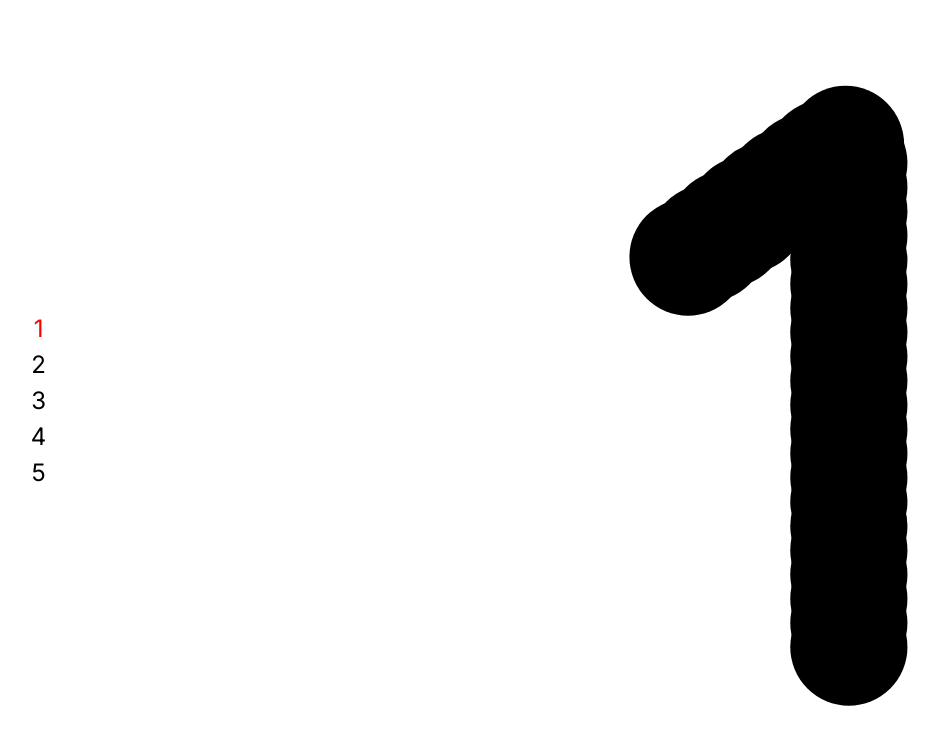
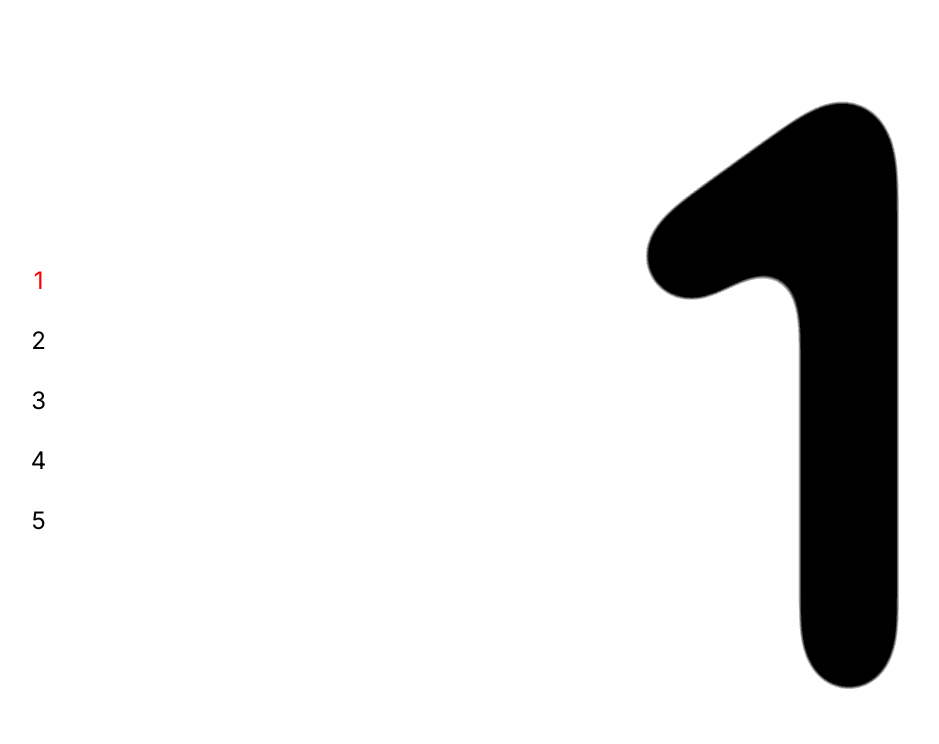
Before and after one commit to thetitasghosh/Text-Gooey-Effect, a Next.js app: page / in a window 1280 px wide. Shown: the top 744 px of the page, without its empty margins (34-973 px from the left). Built offline with nearby package versions, Linux system fonts and the light colour scheme.

Commit message:
added filter and style

```diff
--- a/src/app/globals.css
+++ b/src/app/globals.css
@@ -17,7 +17,8 @@
 
 body {
   color: rgb(var(--text-color));
-  background: var(--foreground-rgb)
+  background: var(--foreground-rgb);
+  overflow: hidden;
 }
 
 @layer utilities {
--- /dev/null
+++ b/src/app/page.css
@@ -0,0 +1,3 @@
+svg{
+    filter: url(#filter);
+}
--- a/src/app/page.js
+++ b/src/app/page.js
@@ -1,73 +1,106 @@
-"use client"
-import React, { useRef ,useState ,useEffect } from 'react';
-import { animate } from 'framer-motion';
+"use client";
+import React, { useRef, useState, useEffect } from "react";
+import { animate } from "framer-motion";
+import './page.css'
 const Home = () => {
-
   const svgnumbers = [
     "M87.9,79.2c1.1-0.4,53.7-39.2,54.9-39.1v180.5",
     "M81.7,85.7c-1.4-67,112.3-55.1,90.2,11.6c-12.6,32-70.6,83.7-88.8,113.7h105.8",
     "M74.8,178.5c3,39.4,63.9,46.7,88.6,23.7c34.3-35.1,5.4-75.8-41.7-77c29.9,5.5,68.7-43.1,36.5-73.7 c-23.4-21.5-76.5-11.1-78.6,25",
     "M161.9,220.8 161.9,41 72.6,170.9 208.2,170.9",
-    "M183.2,43.7H92.1l-10,88.3c0,0,18.3-21.9,51-21.9s49.4,32.6,49.4,48.2c0,22.2-9.5,57-52.5,57s-51.4-36.7-51.4-36.7"
-]
+    "M183.2,43.7H92.1l-10,88.3c0,0,18.3-21.9,51-21.9s49.4,32.6,49.4,48.2c0,22.2-9.5,57-52.5,57s-51.4-36.7-51.4-36.7",
+  ];
 
-const paths = useRef([])
-const circles = useRef([])
+  const paths = useRef([]);
+  const circles = useRef([]);
   const nbOfCircles = 30;
   const radius = 20;
   const [index, setIndex] = useState(0);
-useEffect( () => {
-
+  useEffect(() => {
     const length = paths.current[index].getTotalLength();
 
     const step = length / nbOfCircles;
 
-
-
     circles.current.forEach((circle, i) => {
-
       const { x, y } = paths.current[index].getPointAtLength(i * step);
 
-      animate(circle,
+      animate(
+        circle,
 
-          { cx: x, cy: y},
+        { cx: x, cy: y },
 
-          { delay: i * 0.025, ease: "easeOut"}
-
-      )
-
-  })
-
-}, [index])
+        { delay: i * 0.025, ease: "easeOut" }
+      );
+    });
+  }, [index]);
   return (
     <>
-      <main className='flex justify-evenly items-center h-screen scale-150 ' >
-        <div className='flex justify-between items-center flex-col'>
-          {
-            svgnumbers.map((_,i)=>{
-              return <p key={i} style={{color:i == index ? "red" : "black" , cursor:"pointer"}} onClick={()=>{setIndex(i)}}> {i + 1} </p>
-            })
-          }
+      <main className="flex justify-evenly items-center h-screen scale-150 ">
+        <div className="flex justify-between items-center flex-col gap-4">
+          {svgnumbers.map((_, i) => {
+            return (
+              <p
+                key={i}
+                style={{
+                  color: i == index ? "red" : "black",
+                  cursor: "pointer",
+                }}
+                onClick={() => {
+                  setIndex(i);
+                }}
+              >
+                {" "}
+                {i + 1}{" "}
+              </p>
+            );
+          })}
         </div>
-          <svg viewBox='0 0 256 256' style={{width:"500px"}}>
+        <svg viewBox="0 0 256 256" style={{ width: "500px" }}>
+          <defs>
+            <filter id="filter">
+              <feGaussianBlur
+                in="SourceAlpha"
+                stdDeviation="20"
+                result="blur"
+              />
+
+              <feColorMatrix
+                in="blur"
+                mode="matrix"
+                values="1 0 0 0 0  0 1 0 0 0  0 0 1 0 0  0 0 0 25 -15"
+                result="filter"
+              />
+            </filter>
+          </defs>
           <g>
-              {
-                svgnumbers.map((path,i)=>{
-                  return <path style={{display:"none"}} key={`p_${i}`} ref={ref => paths.current[i] = ref} d={path} />
-                })
-              }
+            {svgnumbers.map((path, i) => {
+              return (
+                <path
+                  style={{ display: "none" }}
+                  key={`p_${i}`}
+                  ref={(ref) => (paths.current[i] = ref)}
+                  d={path}
+                />
+              );
+            })}
           </g>
           <g>
-              {
-                [...Array(nbOfCircles)].map((_,i)=>{
-                    return <circle key={`c_${i}`} cx="128" cy="128" ref={ref => circles.current[i] = ref } r={radius}></circle>
-                })
-              }
+            {[...Array(nbOfCircles)].map((_, i) => {
+              return (
+                <circle
+                  key={`c_${i}`}
+                  cx="128"
+                  cy="128"
+                  ref={(ref) => (circles.current[i] = ref)}
+                  r={radius}
+                ></circle>
+              );
+            })}
           </g>
         </svg>
       </main>
     </>
   );
-}
+};
 
 export default Home;
```
Lines whose indentation alone changed are shown as unchanged.
